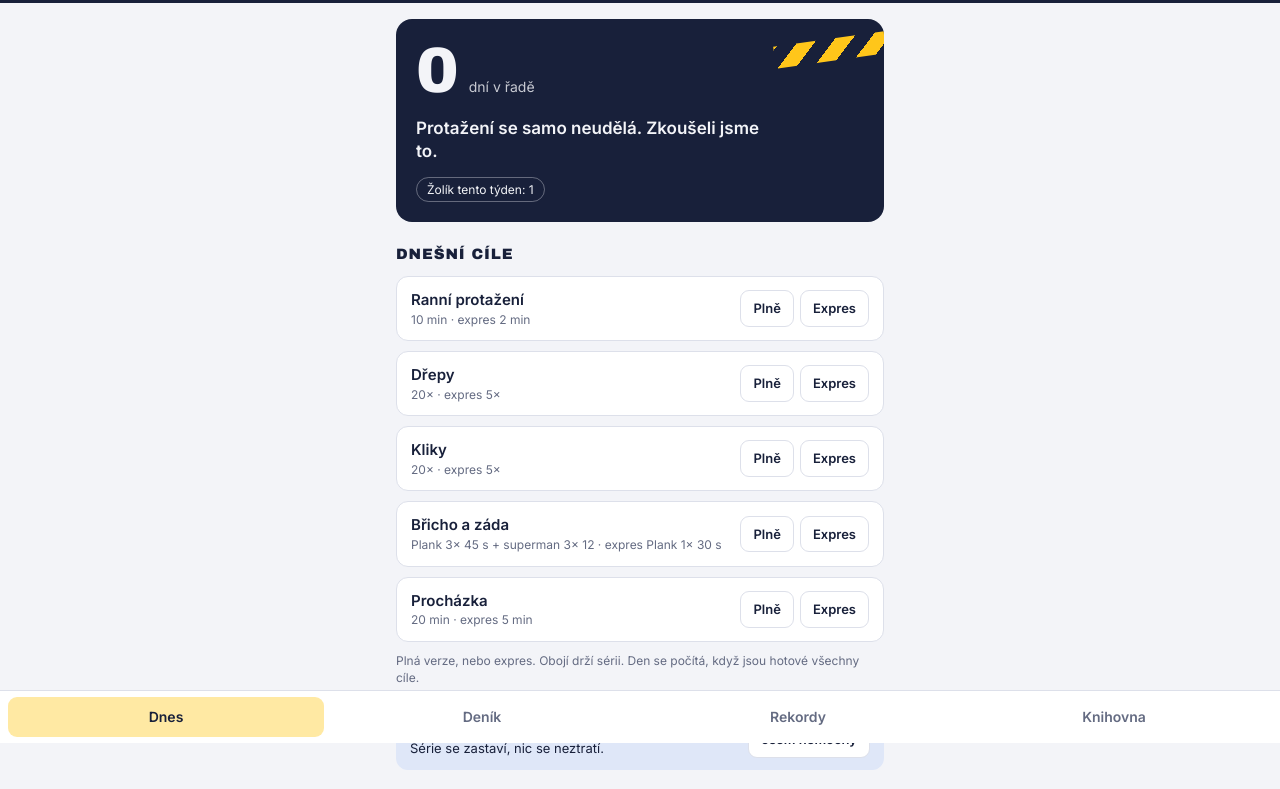
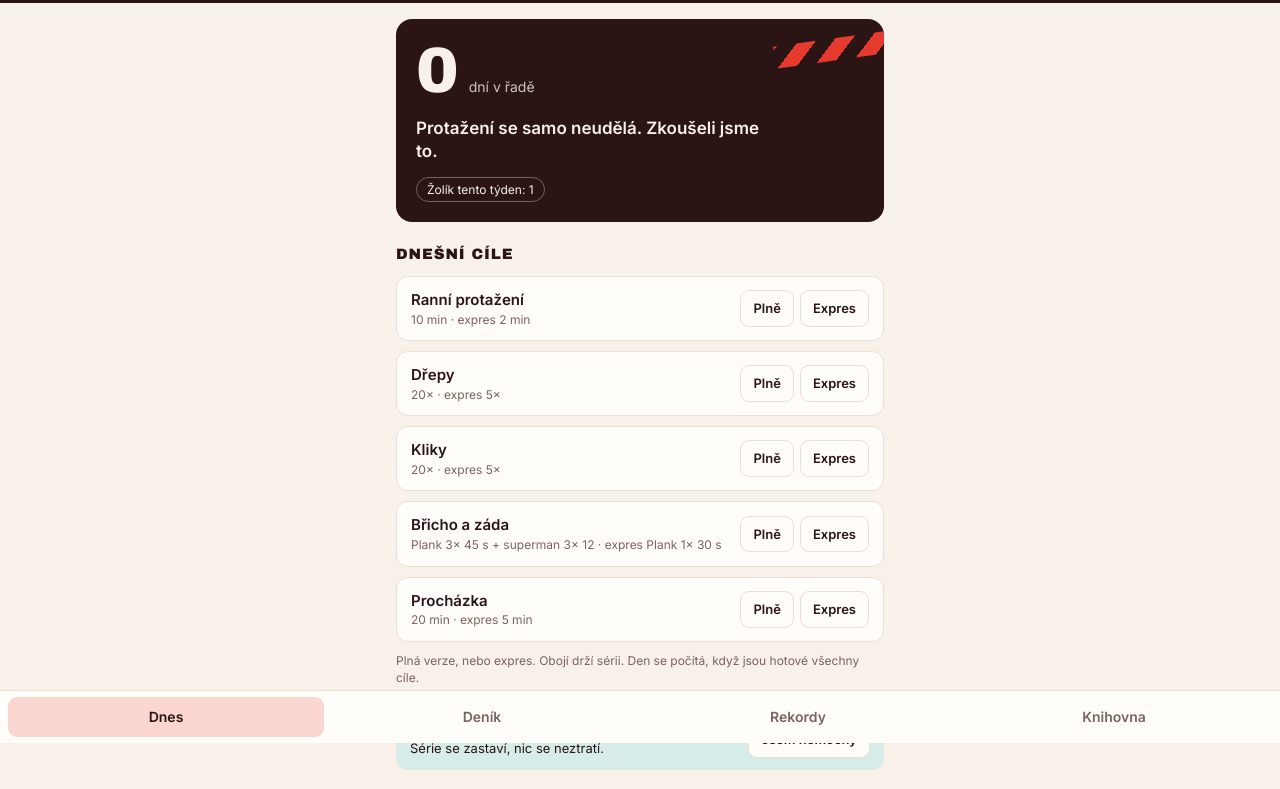
Before and after one commit to FranczWolf-er/BadMove, a plain HTML site: page index.html in a window 1280 px wide. Shown: the part 57-846 px from the top of the page. Drawn offline with Linux system fonts and the light colour scheme.

Commit message:
Nové barevné schéma: Boxerský ring (#5)
Tmavě vínová, krémová a signální červená místo modré a žluté,
marodka tyrkysová. Přebarvená ikona, lišta na iPhonu a manifest, cache v15.


Claude-Session: https://claude.ai/code/session_01K7yVvCSM2Y1Q7r5v49m1ev

Co-authored-by: Claude <noreply@anthropic.com>

```diff
--- a/index.html
+++ b/index.html
@@ -4,7 +4,7 @@
 <meta charset="UTF-8">
 <meta name="viewport" content="width=device-width, initial-scale=1, viewport-fit=cover">
 <title>BadMove</title>
-<meta name="theme-color" content="#18203a">
+<meta name="theme-color" content="#2a1414">
 <meta name="color-scheme" content="light dark">
 <meta name="apple-mobile-web-app-capable" content="yes">
 <meta name="apple-mobile-web-app-title" content="BadMove">
@@ -14,15 +14,15 @@
 <link rel="apple-touch-icon" href="icon-180.png">
 <link rel="stylesheet" href="https://fonts.googleapis.com/css2?family=Archivo+Black&family=Inter:wght@400;500;600;700&display=swap">
 <style>
-/* Jeden úzký sloupec, dole lišta se záložkami Dnes / Deník / Rekordy. Barvy: tmavě modrá a žlutá páska z tělocvičny. */
+/* Jeden úzký sloupec, dole lišta se záložkami Dnes / Deník / Rekordy. Barvy: boxerský ring – tmavě vínová, krémová a signální červená. */
 :root{
-  --bg:#f3f4f8; --surface:#ffffff; --ink:#18203a; --muted:#646b82; --line:#dde0ea; --header:#18203a; --header-ink:#f3f4f8;
-  --tape:#ffc61a; --tape-ink:#18203a; --tape-soft:#ffe9a3; --sick:#6f8fd6; --sick-soft:#dfe7f8; --miss:#e7e8ee; --danger:#c94a4a; --warn:#b26b00;
+  --bg:#f7f1ea; --surface:#fffdf9; --ink:#2a1414; --muted:#7a6360; --line:#eadfd5; --header:#2a1414; --header-ink:#f7f1ea;
+  --tape:#e63a2e; --tape-ink:#ffffff; --tape-soft:#fbd5cf; --sick:#3f8f8a; --sick-soft:#d6ece9; --miss:#ece4dc; --danger:#a3201a; --warn:#9a5b00;
   --display:"Archivo Black","Arial Black",Impact,sans-serif; --body:"Inter",system-ui,-apple-system,"Segoe UI",Roboto,sans-serif;
 }
 @media (prefers-color-scheme:dark){:root{
-  --bg:#10142a; --surface:#1a2040; --ink:#eef0f8; --muted:#9aa1bb; --line:#2b3358; --header:#0b0e1f; --header-ink:#eef0f8;
-  --tape-soft:#5a4a17; --sick:#8aa6ea; --sick-soft:#27345e; --miss:#232a4c; --danger:#ef7b7b; --warn:#ffd98a; color-scheme:dark}}
+  --bg:#160c0c; --surface:#241414; --ink:#f6ece6; --muted:#b39d98; --line:#3d2423; --header:#0e0606; --header-ink:#f6ece6;
+  --tape:#ff4a3a; --tape-ink:#ffffff; --tape-soft:#5a1f1a; --sick:#5fb8b0; --sick-soft:#173836; --miss:#2e1c1b; --danger:#ff8a80; --warn:#ffcf80; color-scheme:dark}}
 *{box-sizing:border-box}
 html{min-height:calc(100% + env(safe-area-inset-top));-webkit-text-size-adjust:100%}
 body{margin:0;background:var(--bg);color:var(--ink);font-family:var(--body);font-size:15px;line-height:1.45;padding-bottom:calc(84px + env(safe-area-inset-bottom))}
--- a/sw.js
+++ b/sw.js
@@ -1,7 +1,7 @@
 // Service worker: aplikace běží i offline.
 // Strategie „nejdřív síť“: online se vždy načte aktuální verze, mezipaměť slouží jen bez připojení.
 // Při každé změně souborů zvyšte číslo verze, aby zařízení zobrazila upozornění na novou verzi.
-const CACHE = 'badmove-v14';
+const CACHE = 'badmove-v15';
 const FILES = ['./', 'index.html', 'config.js', 'cloud.js', 'manifest.webmanifest', 'icon-180.png', 'icon-192.png', 'icon-512.png'];
 
 self.addEventListener('install', e => {
```
Also changed, not shown: icon-180.png, icon-192.png, icon-512.png, icon.svg, manifest.webmanifest.
